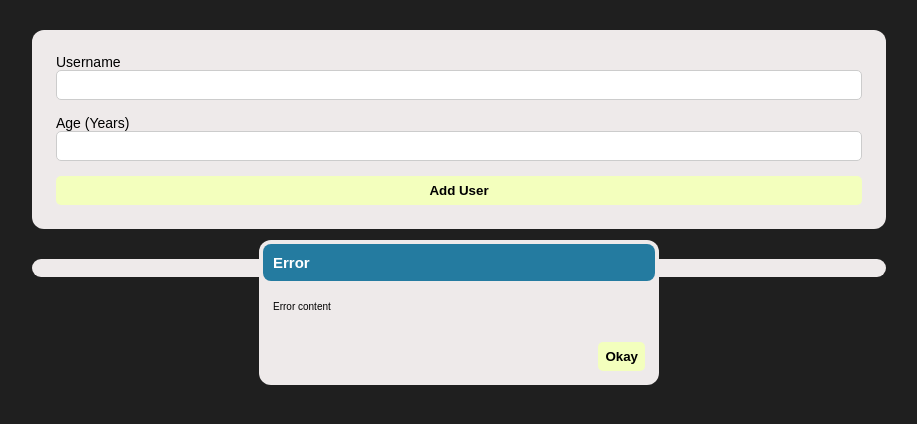
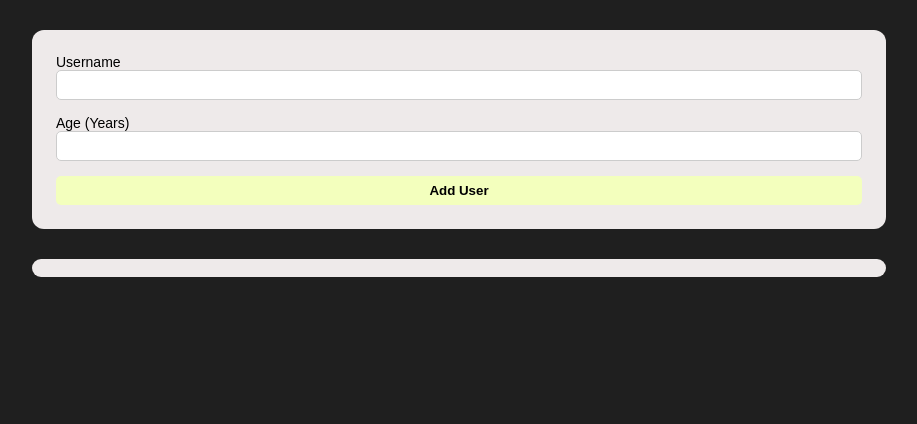
Before and after one commit to helderfonseca/project-modal, a React (Vite) app: page / in a window 1280 px wide. Shown: the top 424 px of the page, without its empty margins (181-1098 px from the left). Built offline with nearby package versions, Linux system fonts and the light colour scheme.

Commit message:
manage state to open modal

```diff
--- a/src/components/UI/ErrorModal.jsx
+++ b/src/components/UI/ErrorModal.jsx
@@ -3,6 +3,12 @@ import { Button } from "./Button/Button";
 import './ErrorModal.css';
 
 export const ErrorModal = props => {
+
+  const btnClickHandler = event => {
+    //event.preventDefault();
+    props.onCloseModal();
+  };
+
   return <Card className="modal">
           <header className="header">
             <h2>{props.title}</h2>
@@ -11,7 +17,7 @@ export const ErrorModal = props => {
             <p>{props.content}</p>
           </div>
           <footer className="actions">
-            <Button>Okay</Button>
+            <Button type="button" onClick={btnClickHandler}>Okay</Button>
           </footer>
         </Card>
 };
--- a/src/components/Users/UserForm.jsx
+++ b/src/components/Users/UserForm.jsx
@@ -6,17 +6,14 @@ import { ErrorModal } from '../UI/ErrorModal';
 
 export const UserForm = props => {
 
+    const [isShowing, setIsShowing] = useState(false);
     const [username, setUsername] = useState('');
     const [age, setAge] = useState('');
 
     const addUserHandler = event => {
         event.preventDefault();
-        if (username.trim().length === 0) {
-            return;
-        }
-
-        if (age.trim().length === 0) {
-            return;
+        if (username.trim().length === 0 || age.trim().length === 0) {
+            setIsShowing(true);
         }
 
         if (age < 1) {
@@ -41,6 +38,12 @@ export const UserForm = props => {
         setAge(event.target.value);
     };
 
+    const closeModalHandler = (event) => {
+        //event.preventDefault();
+        console.log('Close.');
+        //setIsShowing(false);
+    };
+
     return (
         <div>
             <Card>
@@ -52,7 +55,8 @@ export const UserForm = props => {
                     <Button type='submit'>Add User</Button>
                 </form>
             </Card>
-            <ErrorModal title='Error' content='Error content' />
+            {isShowing && <ErrorModal title='Error' content='Error content' onCloseModal={closeModalHandler}/>}
+            {/*!isShowing && ''*/}
         </div>
     );
 };
```
